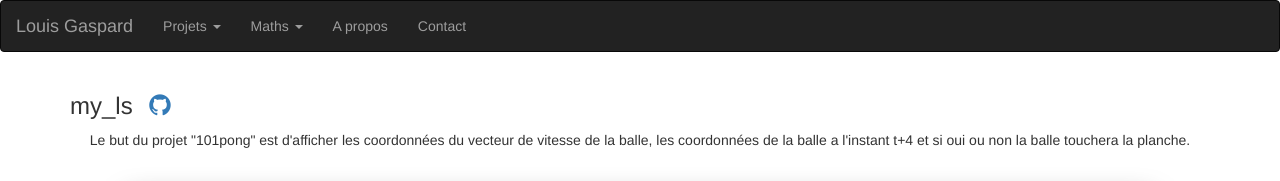
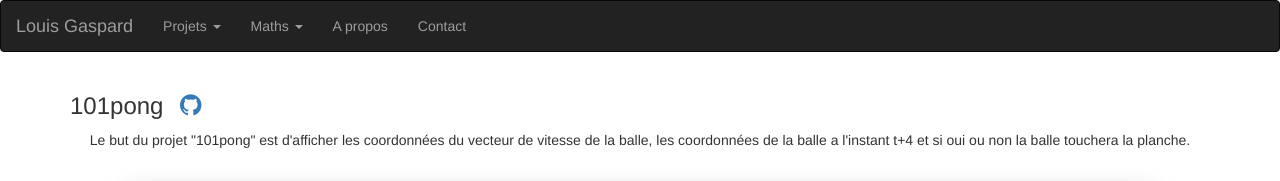
Before and after one commit to LouisGaspard/portfolio-project, a website: page html/projects/maths/101pong.html in a window 1280 px wide. Shown: the top 181 px of the page. Drawn offline with nearby package versions, Linux system fonts and the light colour scheme.

Commit message:
Update 101pong.html

```diff
--- a/html/projects/maths/101pong.html
+++ b/html/projects/maths/101pong.html
@@ -18,8 +18,8 @@
     <body>
         <div id="header"></div>
         <div class="container">
-            <h3>my_ls
-            <a style="font-size: 25px; margin-left: 10px" target="_blank" href="https://github.com/LouisGaspard/my_ls">
+            <h3>101pong
+            <a style="font-size: 25px; margin-left: 10px" target="_blank" href="https://github.com/LouisGaspard/101pong">
                 <i class="fa fa-md fa-github" aria-hidden="true"></i>
             </a></h3>
             <p style="text-align: center">Le but du projet "101pong" est d'afficher les coordonnées du vecteur de vitesse de la balle, les coordonnées de la balle a l'instant t+4 et si oui ou non la balle touchera la planche.</p>
```
